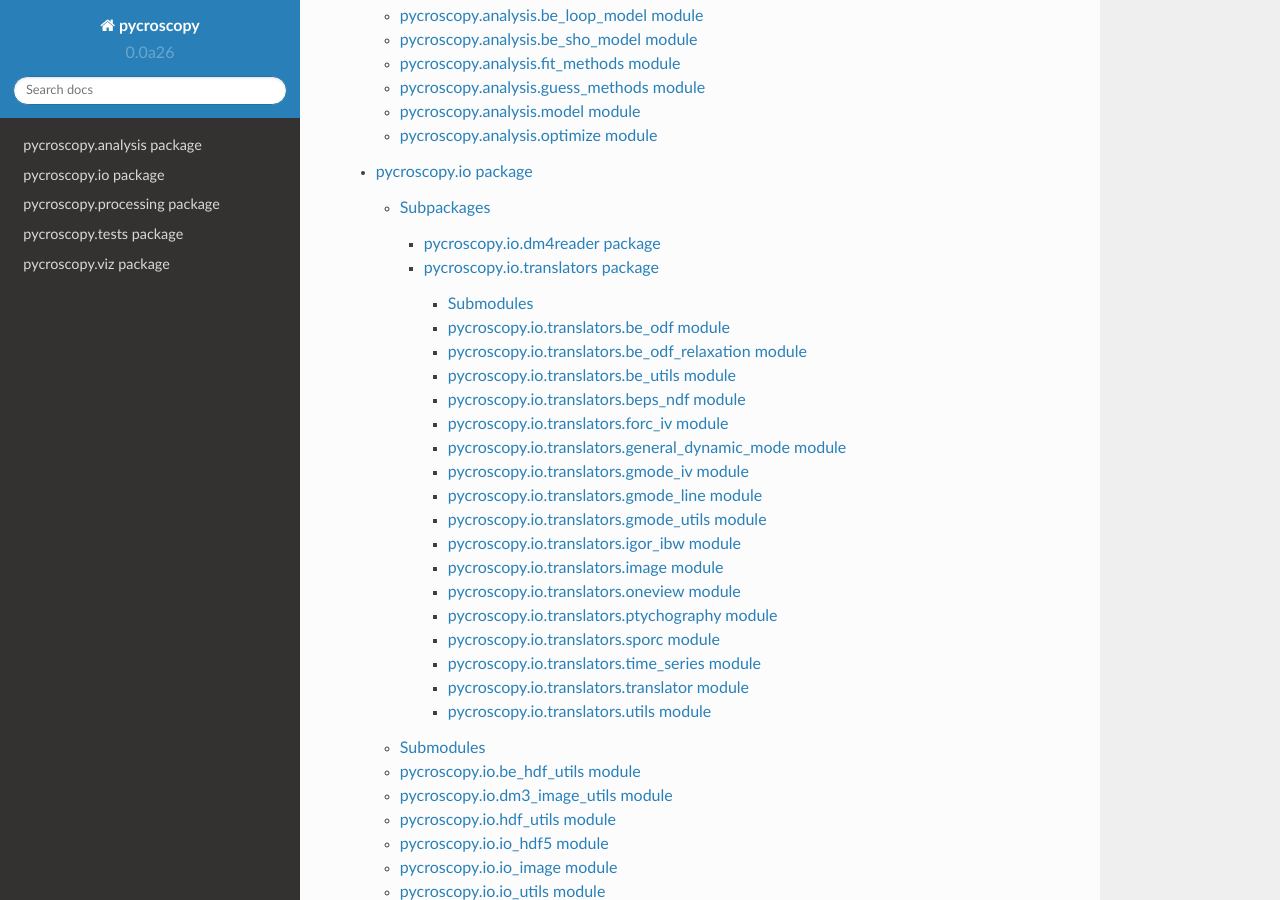
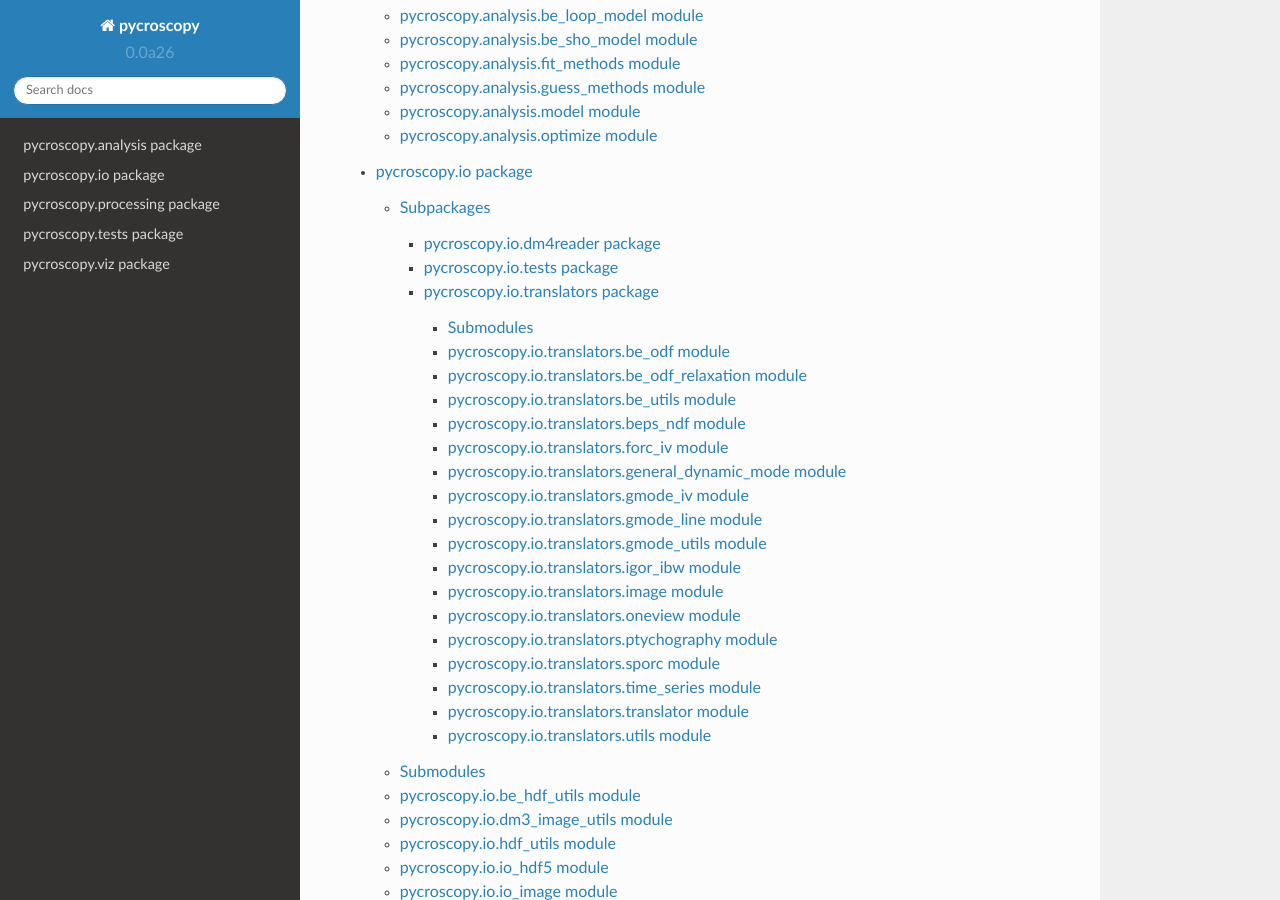
Before and after one commit to pycroscopy/pycroscopy, a Sphinx documentation site: the page built from docs/index.rst, in a window 1280 px wide and 900 px high, scrolled down 1019 px. Built offline with Sphinx 7.4.7 and the Read the Docs theme 2.0.0, drawn with Linux system fonts in a browser that asks for light colours; pages that are not in the unit, such as notebooks, are missing from menus.

Commit message:
Small docs update

```diff
--- a/docs/conf.py
+++ b/docs/conf.py
@@ -49,7 +49,7 @@ import sphinx_rtd_theme
 extensions = [
     'sphinx.ext.autodoc',
     'sphinx.ext.doctest',
-    'sphinx.ext.intersphinx',
+    # 'sphinx.ext.intersphinx',
     'sphinx.ext.todo',
     'sphinx.ext.mathjax',
     'sphinx.ext.viewcode',
--- /dev/null
+++ b/docs/pycroscopy.io.tests.rst
@@ -0,0 +1,7 @@
+pycroscopy.io.tests package
+===========================
+
+.. automodule:: pycroscopy.io.tests
+    :members:
+    :undoc-members:
+    :show-inheritance:
```
